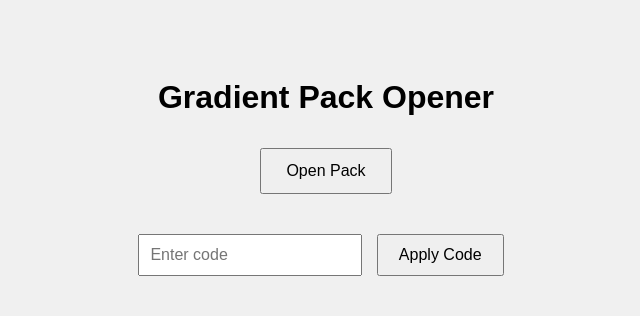
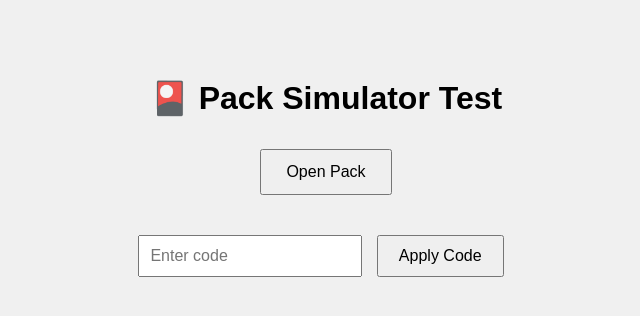
Before and after one commit to Username102014/gradientpackopener, a plain HTML site: page index.html in a window 1280 px wide. Shown: the whole page, without its empty margins (314-954 px from the left). Drawn offline with Linux system fonts and the light colour scheme.

Commit message:
Update index.html

```diff
--- a/index.html
+++ b/index.html
@@ -3,11 +3,11 @@
 <head>
   <meta charset="UTF-8" />
   <meta name="viewport" content="width=device-width, initial-scale=1.0" />
-  <title>Gradient Pack Simulator</title>
+  <title>Pack Simulator Test</title>
   <link rel="stylesheet" href="style.css" />
 </head>
 <body>
-  <h1> Gradient Pack Opener</h1>
+  <h1>🎴 Pack Simulator Test</h1>
 
   <button id="openBtn">Open Pack</button>
 
@@ -22,7 +22,6 @@
 
   <div id="packWrapper" class="wrapper hidden"></div>
 
-  <!-- ✅ Script loaded last -->
   <script src="script.js"></script>
 </body>
 </html>
```
